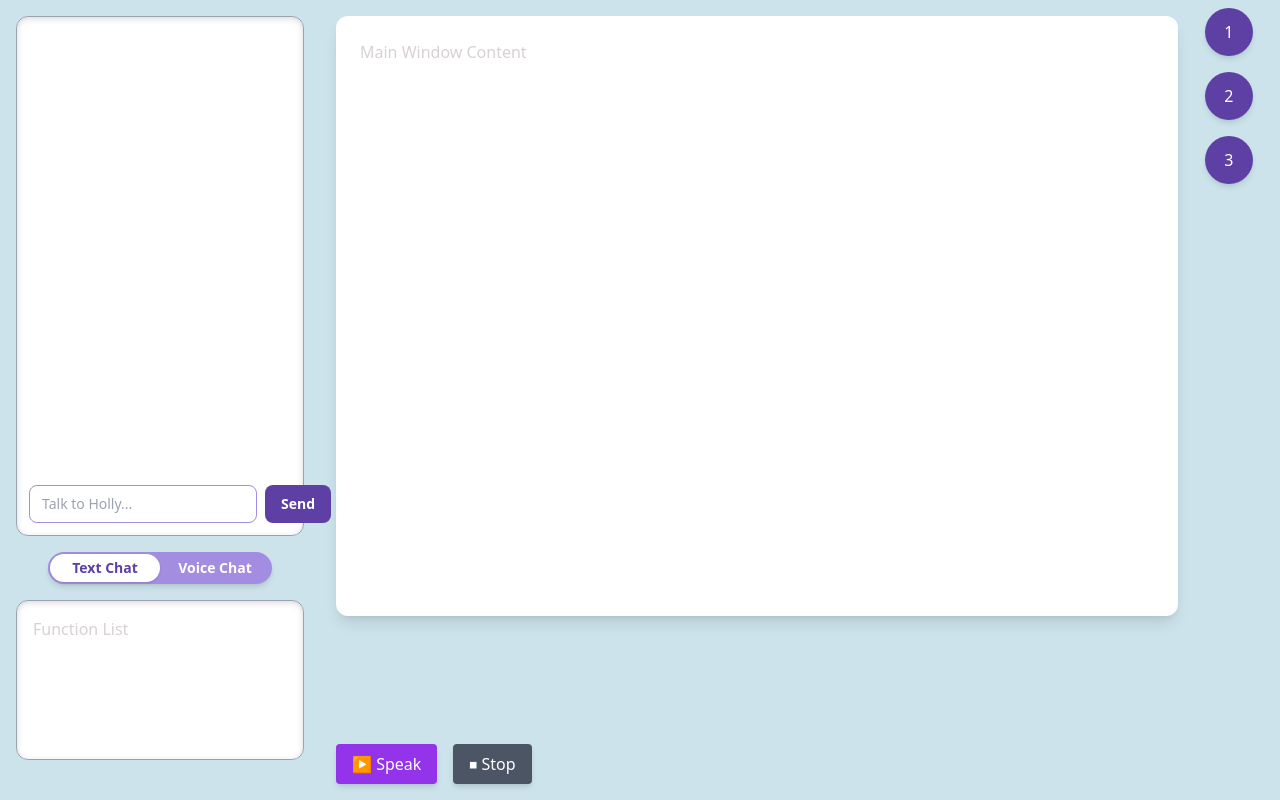
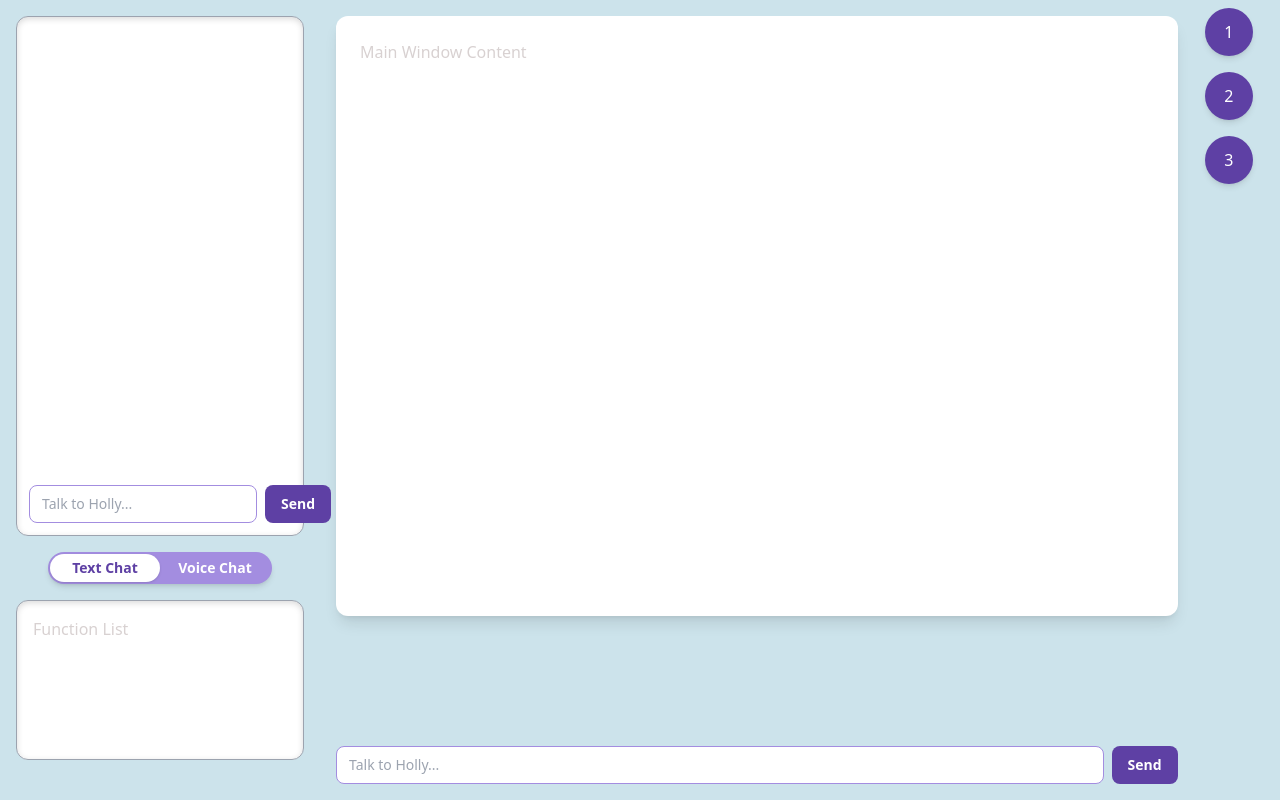
Before and after one commit to holly-ai-2025/holly-frontend, a React (Vite) app: page / in a window 1280 px wide. Built offline with nearby package versions, Linux system fonts and the light colour scheme.

Commit message:
feat: stream tts playback

```diff
--- a/src/app.tsx
+++ b/src/app.tsx
@@ -1,38 +1,47 @@
+import { useEffect } from "react";
 import LeftPanel from "./components/LeftPanel";
 import MainWindow from "./components/MainWindow";
 import RightBar from "./components/RightBar";
+import InputBox from "./components/InputBox";
 import { useTTS } from "./useTTS";
 
 const App = () => {
-  const { speak, stop } = useTTS();
+  const { speak, stop, togglePause, isSpeaking } = useTTS();
+
+  const handleSend = (message: string) => {
+    speak(message);
+  };
+
+  useEffect(() => {
+    const handleKey = (e: KeyboardEvent) => {
+      if (e.key === "Escape") {
+        stop();
+      } else if (e.key === " " && !(e.target instanceof HTMLInputElement || e.target instanceof HTMLTextAreaElement)) {
+        e.preventDefault();
+        togglePause();
+      }
+    };
+    window.addEventListener("keydown", handleKey);
+    return () => window.removeEventListener("keydown", handleKey);
+  }, [stop, togglePause]);
 
   return (
     <div className="flex min-h-screen bg-light-blue">
-      {/* LeftPanel wrapper already uses w-1/4 */}
       <LeftPanel />
-
-      {/* MainWindow with padding on right for RightBar space */}
       <main className="flex-1 p-4 pr-[8%] flex flex-col justify-between">
         <MainWindow />
-
-        {/* Temporary voice test controls */}
-        <div className="mt-4 space-x-4">
-          <button
-            onClick={speak}
-            className="bg-purple-600 text-white px-4 py-2 rounded shadow-md"
-          >
-            ▶️ Speak
-          </button>
-          <button
-            onClick={stop}
-            className="bg-gray-600 text-white px-4 py-2 rounded shadow-md"
-          >
-            ⏹ Stop
-          </button>
+        <div className="mt-4 space-y-2">
+          {isSpeaking && (
+            <div className="flex items-center gap-2 text-sm text-gray-600">
+              <span className="animate-pulse">🔊 Speaking...</span>
+              <button onClick={stop} className="text-red-600 underline">
+                Stop
+              </button>
+            </div>
+          )}
+          <InputBox onSend={handleSend} onStop={stop} />
         </div>
       </main>
-
-      {/* RightBar - presumably fixed width */}
       <RightBar />
     </div>
   );
--- a/src/components/InputBox.tsx
+++ b/src/components/InputBox.tsx
@@ -2,9 +2,10 @@ import { useState } from "react";
 
 interface Props {
   onSend: (message: string) => void;
+  onStop?: () => void;
 }
 
-const InputBox = ({ onSend }: Props) => {
+const InputBox = ({ onSend, onStop }: Props) => {
   const [input, setInput] = useState("");
 
   const handleSend = () => {
@@ -19,7 +20,10 @@ const InputBox = ({ onSend }: Props) => {
         type="text"
         value={input}
         onChange={(e) => setInput(e.target.value)}
-        onKeyDown={(e) => e.key === "Enter" && handleSend()}
+        onKeyDown={(e) => {
+          if (e.key === "Enter") handleSend();
+          if (e.key === "Escape") onStop?.();
+        }}
         placeholder="Talk to Holly..."
         className="flex-1 border border-light-purple rounded-lg px-3 py-2 text-sm focus:outline-none focus:ring-2 focus:ring-medium-purple"
       />
--- a/src/useTTS.ts
+++ b/src/useTTS.ts
@@ -1,29 +1,128 @@
-import { useRef } from "react";
+import { useRef, useState, useEffect } from "react";
 
-const AUDIO_URL = "http://127.0.0.1:8000/static/dummy.mp3";
+const LLM_URL = "http://localhost:3001/llm";
 
 export function useTTS() {
   const audioRef = useRef<HTMLAudioElement | null>(null);
+  const mediaSourceRef = useRef<MediaSource | null>(null);
+  const sourceBufferRef = useRef<SourceBuffer | null>(null);
+  const controllerRef = useRef<AbortController | null>(null);
+  const [isSpeaking, setIsSpeaking] = useState(false);
+  const [isPaused, setIsPaused] = useState(false);
 
-  const speak = () => {
-    // Stop any current playback
+  // Ensure single global Audio instance
+  if (!audioRef.current) {
+    audioRef.current = new Audio();
+  }
+
+  const cleanup = () => {
+    controllerRef.current?.abort();
+    controllerRef.current = null;
     if (audioRef.current) {
       audioRef.current.pause();
-      audioRef.current.currentTime = 0;
+      audioRef.current.removeAttribute("src");
     }
-
-    // Start new audio
-    const audio = new Audio(AUDIO_URL);
-    audioRef.current = audio;
-    audio.play();
+    mediaSourceRef.current = null;
+    sourceBufferRef.current = null;
+    setIsSpeaking(false);
+    setIsPaused(false);
   };
 
   const stop = () => {
-    if (audioRef.current) {
-      audioRef.current.pause();
-      audioRef.current.currentTime = 0;
+    cleanup();
+  };
+
+  const speak = async (prompt: string) => {
+    // Interrupt any current playback
+    stop();
+
+    const controller = new AbortController();
+    controllerRef.current = controller;
+
+    const mediaSource = new MediaSource();
+    mediaSourceRef.current = mediaSource;
+
+    audioRef.current!.src = URL.createObjectURL(mediaSource);
+
+    setIsSpeaking(true);
+    setIsPaused(false);
+
+    mediaSource.addEventListener("sourceopen", async () => {
+      const sourceBuffer = mediaSource.addSourceBuffer("audio/mpeg");
+      sourceBufferRef.current = sourceBuffer;
+
+      try {
+        const response = await fetch(LLM_URL, {
+          method: "POST",
+          headers: { "Content-Type": "application/json" },
+          body: JSON.stringify({ prompt }),
+          signal: controller.signal,
+        });
+
+        if (!response.ok || !response.body) {
+          throw new Error("TTS request failed");
+        }
+
+        const reader = response.body.getReader();
+        const pump = async (): Promise<void> => {
+          while (true) {
+            const { value, done } = await reader.read();
+            if (done) {
+              await new Promise<void>((resolve) => {
+                if (!sourceBuffer.updating) return resolve();
+                sourceBuffer.addEventListener("updateend", () => resolve(), {
+                  once: true,
+                });
+              });
+              mediaSource.endOfStream();
+              setIsSpeaking(false);
+              break;
+            }
+            if (value) {
+              await new Promise<void>((resolve) => {
+                sourceBuffer.addEventListener("updateend", () => resolve(), {
+                  once: true,
+                });
+                sourceBuffer.appendBuffer(value);
+              });
+            }
+          }
+        };
+
+        pump().catch((err) => {
+          if (controller.signal.aborted) return; // normal abort
+          console.error(err);
+          cleanup();
+        });
+      } catch (err) {
+        if (controller.signal.aborted) return; // ignore abort errors
+        console.error(err);
+        cleanup();
+      }
+    });
+
+    try {
+      await audioRef.current!.play();
+    } catch (err) {
+      console.error(err);
+      cleanup();
     }
   };
 
-  return { speak, stop };
+  const togglePause = () => {
+    if (!audioRef.current) return;
+    if (audioRef.current.paused) {
+      audioRef.current.play();
+      setIsPaused(false);
+    } else {
+      audioRef.current.pause();
+      setIsPaused(true);
+    }
+  };
+
+  useEffect(() => {
+    return () => cleanup();
+  }, []);
+
+  return { speak, stop, togglePause, isSpeaking, isPaused };
 }
```
